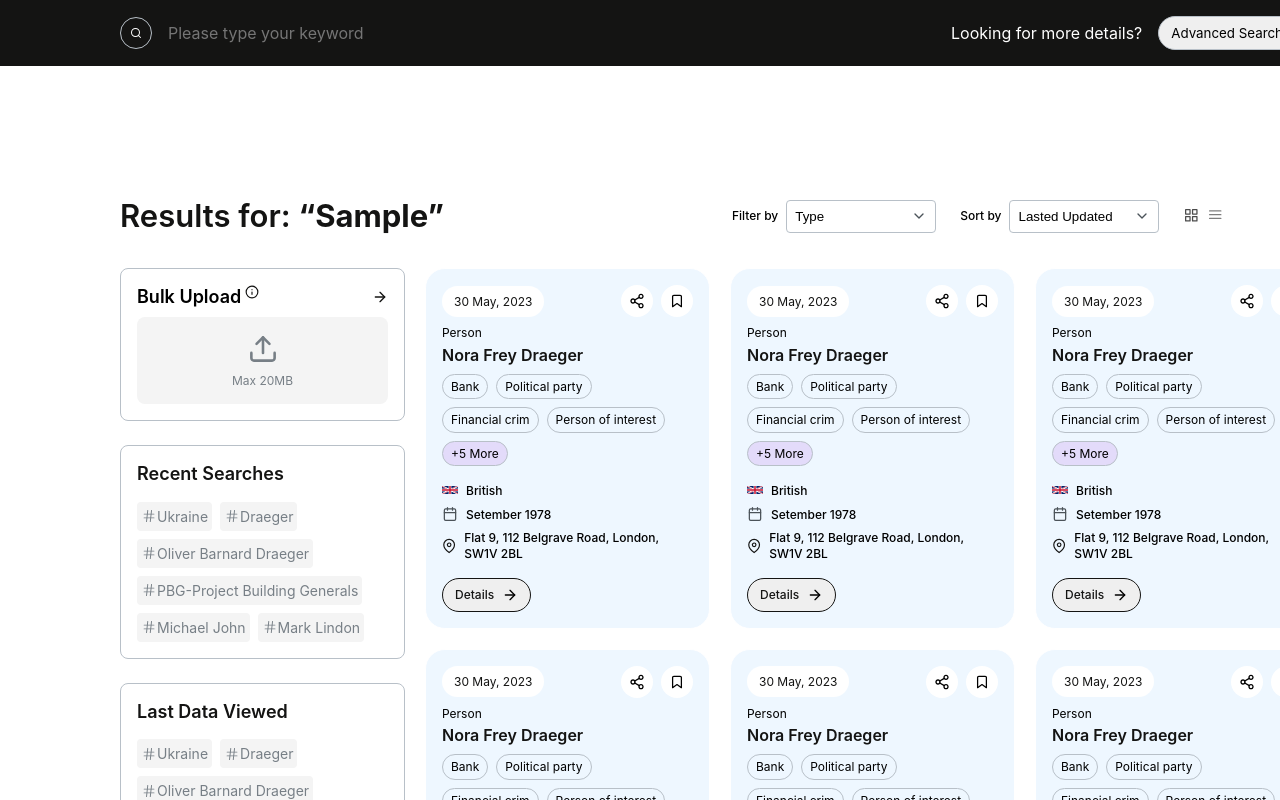
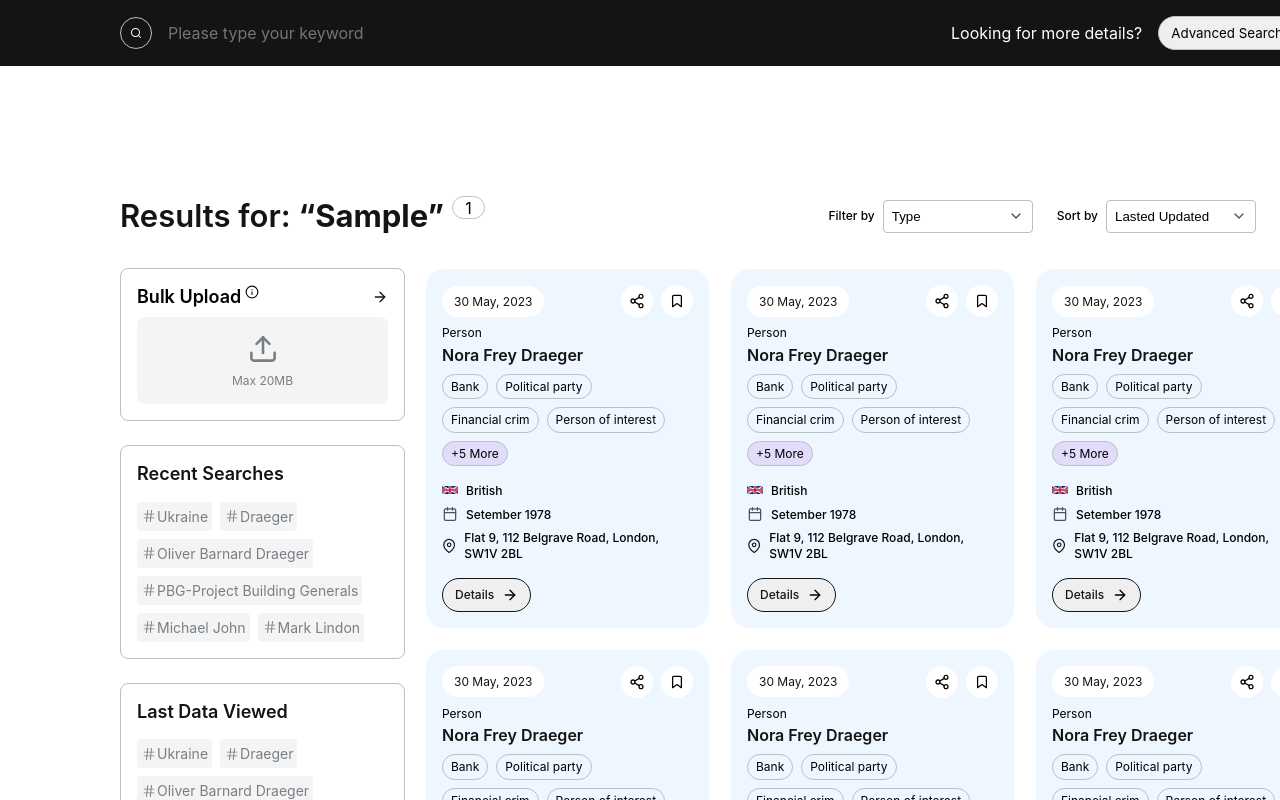
Before and after one commit to MagisterUnivers/deltaplata-searchwidget, a React (Create React App) app: page / in a window 1280 px wide. Both pictures are taken after typing "Sample" into the empty fields and a click on the button "Search". Shown: the top 800 px of the page. Built offline with nearby package versions, Linux system fonts and the light colour scheme.

Commit message:
FIX: Search page fix

```diff
--- a/src/pages/SearchPage/SearchPage.jsx
+++ b/src/pages/SearchPage/SearchPage.jsx
@@ -13,6 +13,7 @@ import '../../components/Container/Container.style.scss'
 import '../WelcomePage/WelcomePage.style.scss'
 import '../../components/Section/Section.style.scss'
 import './SearchPage.style.scss'
+import '../../components/SpecialFilter/SpecialFilter.style.scss'
 
 export function SearchPage () {
   const [cardStyle, SetCardStyle] = useState('grid')
@@ -43,12 +44,15 @@ export function SearchPage () {
     <section className='section' aria-label='search section'>
       <div className='container no-flex'>
         <div className='title-wrapper push-content'>
-          <div className='title-wrapper no-wrap'>
-            <h1 className='title-wrapper__results-title'>
-              Results for: <span className={searchQueryClass}>{value}</span>
-            </h1>
+          <div className='title-wrapper no-wrap' style={{ justifyContent: 'flex-start' }}>
+            <div style={{ display: 'flex', gap: '8px' }}>
+              <h1 className='title-wrapper__results-title'>
+                Results for: <span className={searchQueryClass}>{value}</span>
+              </h1>
+              <span className='special-filter__title-amount__border'><p className='special-filter__title-amount'>1</p></span>
+            </div>
           </div>
-          <div className='title-wrapper no-wrap'>
+          <div className='title-wrapper no-wrap' style={{ justifyContent: 'flex-end' }}>
             <Filter type='filter' data={MockFilterOptions} />
             <Filter type='sort' data={mockSortOptions} />
             <div className='title-wrapper__grid-selection'>
```
